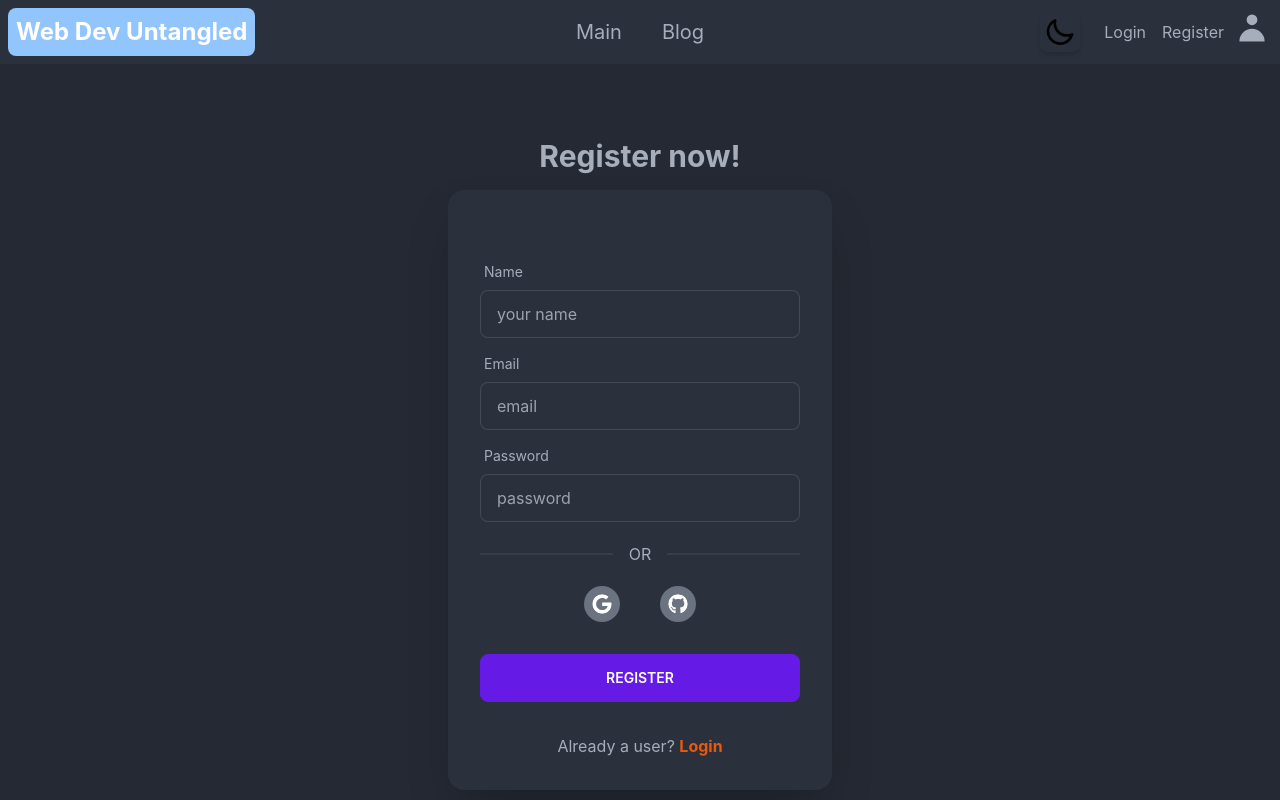
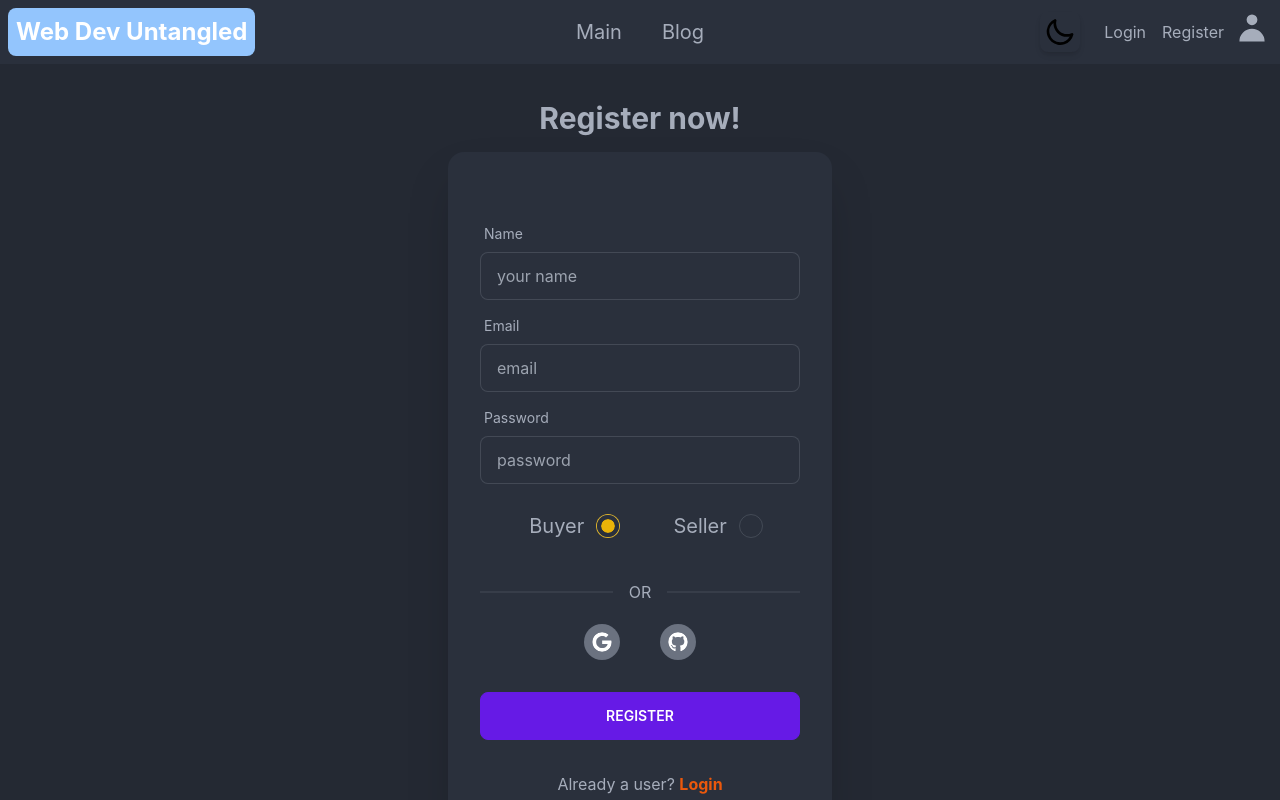
Before and after one commit to Rohan1279/Framework-Peddler-client, a React (Create React App) app: page /register in a window 1280 px wide. Shown: the top 800 px of the page. Built offline with nearby package versions, Linux system fonts and the light colour scheme; no server answers.

Commit message:
create user with user role done

```diff
--- a/src/Authentication/Register/Register.js
+++ b/src/Authentication/Register/Register.js
@@ -1,5 +1,5 @@
 import { GithubAuthProvider, GoogleAuthProvider } from "firebase/auth";
-import React, { useContext, useState } from "react";
+import React, { useContext, useRef, useState } from "react";
 import toast from "react-hot-toast";
 import { FaAppStore, FaGithub, FaGoogle } from "react-icons/fa";
 import { Link, useLocation, useNavigate } from "react-router-dom";
@@ -16,10 +16,14 @@ const Register = () => {
   const navigate = useNavigate();
   const from = location.state?.from?.pathname || "/";
   const [createUserEmail, setCreatedUserEmail] = useState("");
+  const [userRole, setUserRole] = useState("Buyer");
   const [token] = useToken(createUserEmail);
+  const buyerRef = useRef();
+  const sellerRef = useRef();
   if (token) {
     navigate("/");
   }
+  console.log(userRole);
   const handleRegister = (e) => {
     e.preventDefault();
     const form = e.target;
@@ -33,7 +37,7 @@ const Register = () => {
         updateUserProfile(userInfo)
           .then(() => {
             // console.log("done");
-            saveUser(name, email);
+            saveUser(name, email, userRole);
           })
           .catch((err) => console.log(err));
         console.log(user);
@@ -48,8 +52,13 @@ const Register = () => {
       })
       .catch((err) => console.log(err));
   };
-  const saveUser = (name, email) => {
-    const user = { name, email };
+  const handleUserRole = (e) => {
+    // e.preventDefault();
+    console.log(e.target.value);
+    // console.log("hello");
+  };
+  const saveUser = (name, email, userRole) => {
+    const user = { name, email, userRole };
     fetch("http://localhost:5000/users", {
       method: "POST",
       headers: {
@@ -66,6 +75,7 @@ const Register = () => {
         console.log(data);
       });
   };
+
   return (
     <div>
       {loading && (
@@ -120,6 +130,39 @@ const Register = () => {
                   required
                 />
               </div>
+              {/* user role */}
+              <div className="flex w-full justify-evenly items-center my-3">
+                <div className="form-control">
+                  <label className="label cursor-pointer">
+                    <span className="label-text mx-3 text-xl" ref={buyerRef}>
+                      Buyer
+                    </span>
+                    <input
+                      // onChange={handleUserRole}
+                      onChange={() => setUserRole(buyerRef.current.innerText)}
+                      type="radio"
+                      name="radio-10"
+                      className="radio checked:bg-yellow-500"
+                      // checked
+                      defaultChecked
+                    />
+                  </label>
+                </div>
+                <div className="form-control">
+                  <label className="label cursor-pointer">
+                    <span className="label-text mx-3 text-xl" ref={sellerRef}>
+                      Seller
+                    </span>
+                    <input
+                      // onChange={handleUserRole}
+                      onChange={() => setUserRole(sellerRef.current.innerText)}
+                      type="radio"
+                      name="radio-10"
+                      className="radio checked:bg-fuchsia-500"
+                    />
+                  </label>
+                </div>
+              </div>
               <div className="divider ">OR</div>
               <div className="flex  mx-auto gap-x-10">
                 <FaGoogle
--- a/src/hooks/useToken.js
+++ b/src/hooks/useToken.js
@@ -1,11 +1,10 @@
 import { useEffect, useState } from "react";
 
 export const useToken = (email) => {
-  console.log(email);
   const [token, setToken] = useState("");
   useEffect(() => {
     if (email) {
-      fetch(`http://localhost:5000/jwt?email=${email}`)
+      fetch(`${process.env.REACT_APP_URL}/jwt?email=${email}`)
         .then((res) => res.json())
         .then((data) => {
           if (data.accessToken) {
```
